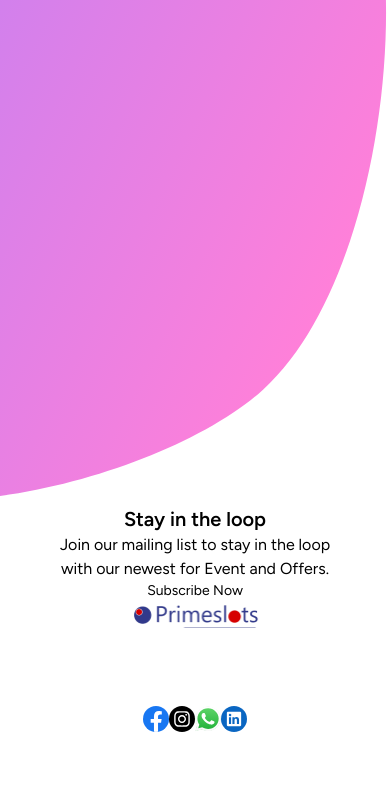
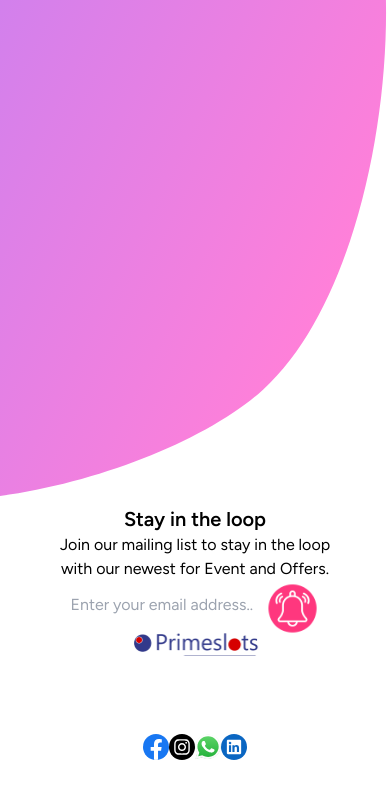
Before and after one commit to Ashu123falle/PrimeSlots, a Next.js app: page /Partner in a window 390 px wide. Shown: the part 2554-3352 px from the top of the page. Built offline with nearby package versions, Linux system fonts and the light colour scheme.

Commit message:
Checking Responsiveness of all pages. Fixed grids, for SearchResult.

```diff
--- a/Components/ReadyToConnect/ReadyToConnect.js
+++ b/Components/ReadyToConnect/ReadyToConnect.js
@@ -1,10 +1,16 @@
+import Image from 'next/image';
+import React from 'react';
+import { useMediaQuery } from 'react-responsive';
+
 const ReadyToConnect = () => {
+  const isSmallScreen = useMediaQuery({ maxWidth: 640 });
+
     return (
         <>
         <div className="flex flex-col justify-center items-center relative ">
 
             <div >
-                    <svg xmlns="http://www.w3.org/2000/svg"  className="absolute z-10 left-[90%] top-[-15px] md:top-[-25px] w-[37px] h-[35px] md:w-[57px] md:h-[65px]" viewBox="0 0 57 65" fill="none">
+                    <svg xmlns="http://www.w3.org/2000/svg"  className="absolute z-10 left-[85%] sm:left-[90%] top-[-15px] md:top-[-25px] w-[37px] h-[35px] md:w-[57px] md:h-[65px]" viewBox="0 0 57 65" fill="none">
                     <path d="M0.160679 28.4793C0.408286 18.4117 1.54453 4.53983 8.33162 1.49925C15.1187 -1.54134 32.918 4.78599 40.8832 10.2358C48.8484 15.6857 55.577 26.2099 56.1227 34.1983C56.6685 42.1867 52.3705 53.5485 44.1577 58.1662C35.9449 62.784 14.1788 66.8528 6.84597 61.905" fill="url(#paint0_linear_525_1707)"/>
                     <defs>
                     <linearGradient id="paint0_linear_525_1707" x1="50.4235" y1="52.8766" x2="-4.65708" y2="20.8649" gradientUnits="userSpaceOnUse">
@@ -33,8 +39,8 @@ const ReadyToConnect = () => {
                 </div>
         </div>
 
-    <div>
-    <div className="main h-[160px] sm:h-[160px] md:h-[180px] bg-[#0a075f]  flex justify-center items-center ">
+        {/* Stay in the Loop section bg-[#0a075f] */}
+        <div className="main h-[160px] sm:h-[160px] md:h-[180px] bg-[#0A075F]  flex justify-center items-center  max-sm:pt-14 ">
                 <div className='xl:p-7 lg:p-5 xl:w-[75%] lg:w-[85%] md:w-[90%] sm:w-[92%] w-[90%] flex sm:flex-row flex-col justify-center items-center lg:space-x-10 sm:space-y-0 space-y-7'>
 
                     <div className="content w-full">
@@ -46,11 +52,25 @@ const ReadyToConnect = () => {
                         </div>
                     </div>
 
+        <div className="w-[70vw] sm:w-[100vw] max-w-[400px] h-[60px] flex items-center bg-white rounded-[45px] px-4 pl-2 pr-1.5 max-md:h-auto max-sm:rounded-[20px] max-sm:flex-col">
+          <input
+            className="w-full rounded-[50px] text-gray-700 mr-3 py-1 pl-2 leading-tight max-sm:mt-4 outline-none"
+            type="text"
+            placeholder="Enter your email address.."
+            aria-label="Email Address"
+          />
+          <button
+            className="h-12 w-38 rounded-[50px] flex-shrink-0 bg-pink-600 hover:bg-pink-800 border-pink-600 hover:border-pink-800 text-lg border-4 text-white py-1 px-1 max-sm:w-[70px]  max-sm:border-white  max-sm:bg-white max-sm:hover:bg-white max-sm:hover:border-white"
+            type="button"
+          >
+            {isSmallScreen ? (
+              <Image src="/assets/subscribe.png" width={70} height={70} alt="Subscribe" className='bg-white  rounded-[50px]'/>
+            ) : (
+              <span className="p-2">Subscribe Now</span>
+            )}
+          </button>
+        </div>
 
-            <div className="button sm:w-[50%] md:w-[80%] lg:w-full xl:w-full flex md:justify-center md:items-center sm:justify-end">
-                <button className='text-sm px-12 py-2 lg:px-16 lg:py-3 md:px-12 md:py-3 sm:px-8 sm:py-3 bg-[#F5167E] text-[#FFF] rounded-full shadow-lg shadow-[rgba(61, 55, 241, 0.25)]'>Subscribe Now</button>
-            </div>
-        </div>
       </div>
     </div>
 </>
--- a/Components/StayLoop/StayLoop.js
+++ b/Components/StayLoop/StayLoop.js
@@ -18,7 +18,7 @@ const StayLoop = () => {
                         </div>
                     </div>
 
-        <div className="w-full h-[60px] flex items-center bg-white rounded-[45px] px-4 pl-2 pr-1.5 max-md:h-auto max-sm:rounded-[20px] max-sm:flex-col">
+        <div className="w-[70vw] sm:w-[100vw] max-w-[400px] h-[60px] flex items-center bg-white rounded-[45px] px-4 pl-2 pr-1.5 max-md:h-auto max-sm:rounded-[20px] max-sm:flex-col">
           <input
             className="w-full rounded-[50px] text-gray-700 mr-3 py-1 pl-2 leading-tight max-sm:mt-4 outline-none"
             type="text"
@@ -26,13 +26,13 @@ const StayLoop = () => {
             aria-label="Email Address"
           />
           <button
-            className="h-12 w-48 rounded-[50px] flex-shrink-0 bg-pink-600 hover:bg-pink-800 border-pink-600 hover:border-pink-800 text-lg border-4 text-white py-1 px-1 max-sm:w-[70px]  max-sm:border-white  max-sm:bg-white max-sm:hover:bg-white max-sm:hover:border-white"
+            className="h-12 w-38 rounded-[50px] flex-shrink-0 bg-pink-600 hover:bg-pink-800 border-pink-600 hover:border-pink-800 text-lg border-4 text-white py-1 px-1 max-sm:w-[70px]  max-sm:border-white  max-sm:bg-white max-sm:hover:bg-white max-sm:hover:border-white"
             type="button"
           >
             {isSmallScreen ? (
               <Image src="/assets/subscribe.png" width={70} height={70} alt="Subscribe" className='bg-white  rounded-[50px]'/>
             ) : (
-              <span>Subscribe Now</span>
+              <span className="p-2">Subscribe Now</span>
             )}
           </button>
         </div>
--- a/pages/MediaListing/index.js
+++ b/pages/MediaListing/index.js
@@ -267,7 +267,7 @@ const MediaListingPage = () => {
 
       <div className="px-5 md:px-8 xl:px-8 pb-5">
         <div className='flex justify-center'>
-        <ul className='px-8 grid grid-cols-1 sm:grid-cols-2 sm:px-4 lg:grid-cols-3 xl:grid-cols-4 2xl:grid-cols-5 3xl:grid-cols-5 4xl:grid-cols-6  max-h-[90vh] overflow-y-auto w-full overscroll-y-auto mb-4 '>
+        <ul className='px-8 grid grid-cols-1 sm:grid-cols-2 sm:px-4 lg:grid-cols-3 xl:grid-cols-4 2xl:grid-cols-5 3xl:grid-cols-5 4xl:grid-cols-6  max-h-[90vh] overflow-y-auto w-full mb-4 '>
           {
             searchData.map((curElem, ind) => {
               return <BlogCard key={ind} data={curElem} onClickWishlistButton = {onClickWishlistButton}/>
--- a/pages/SearchResult/index.js
+++ b/pages/SearchResult/index.js
@@ -152,7 +152,8 @@ class SearchResultPage extends Component {
 
 
         <div className="px-8 pb-2">
-             <ul className='flex flex-wrap justify-center items-start h-[100vh] overflow-y-auto w-full'>
+             <ul className='grid grid-col-1 sm:grid-cols-2 lg:grid-cols-3 xl:grid-cols-4 2xl:grid-cols-5 4xl:grid-cols-6 justify-center items-start
+              h-[80vh] xl:h-[70vh] overflow-y-auto w-full'>
                    {
                        searchData.map((curElem, ind) => {
                            return <BlogCard key={ind} data={curElem} onClickWishlistButton = {this.onClickWishlistButton}/>
--- a/pages/_document.js
+++ b/pages/_document.js
@@ -9,7 +9,7 @@ export default function Document() {
         <Main />
           <link rel="preconnect" href="https://fonts.googleapis.com"/>
 
-  <link rel="preconnect" href="https://fonts.gstatic.com" crossorigin />
+  <link rel="preconnect" href="https://fonts.gstatic.com"/>
   <link href="https://fonts.googleapis.com/css2?family=Figtree:wght@300;400;500;600;700;800;900&display=swap" rel="stylesheet" />
 
 
```
Also changed, not shown: Components/detailsComponent/detailsComponent.js (+7 -11 lines). Lines whose indentation alone changed are shown as unchanged.
